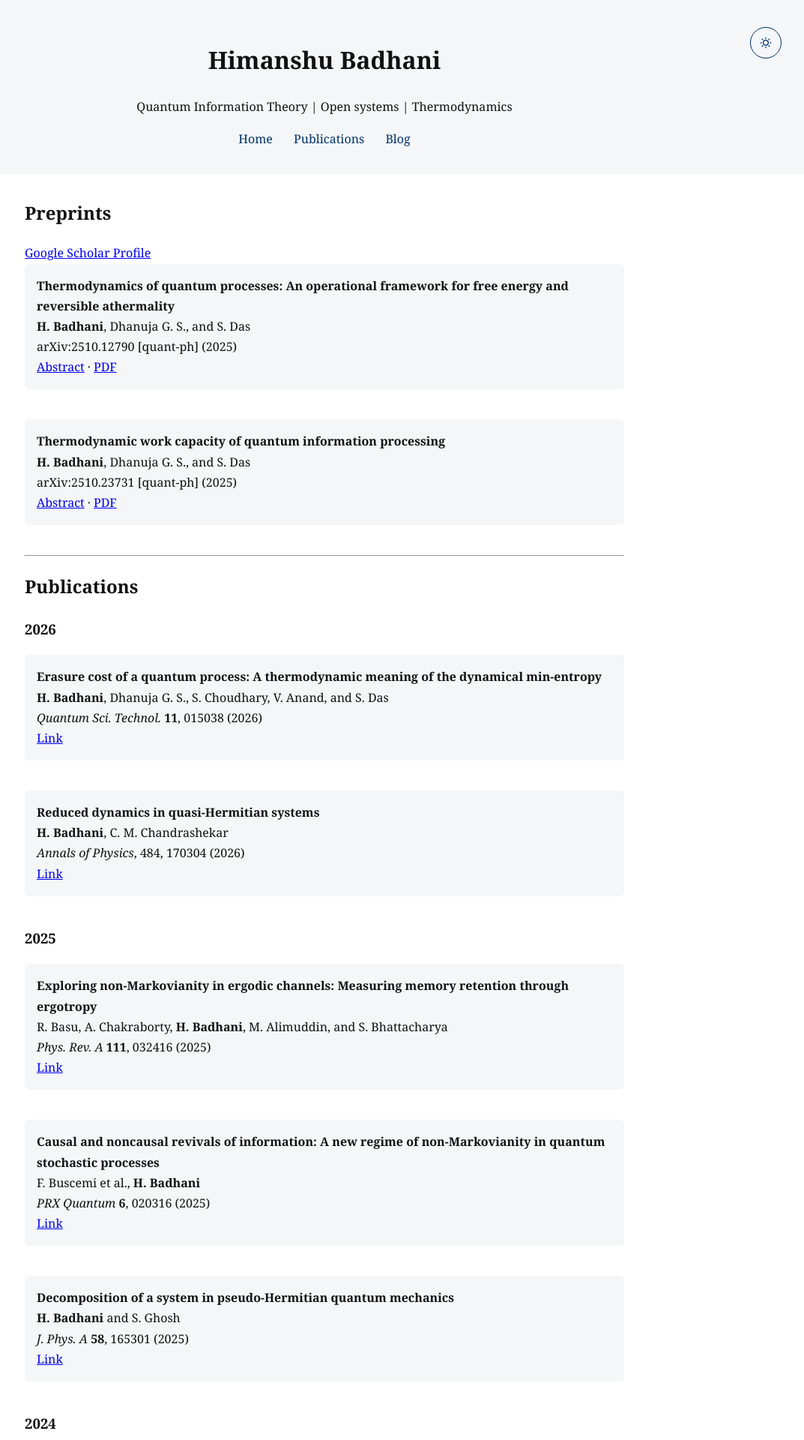
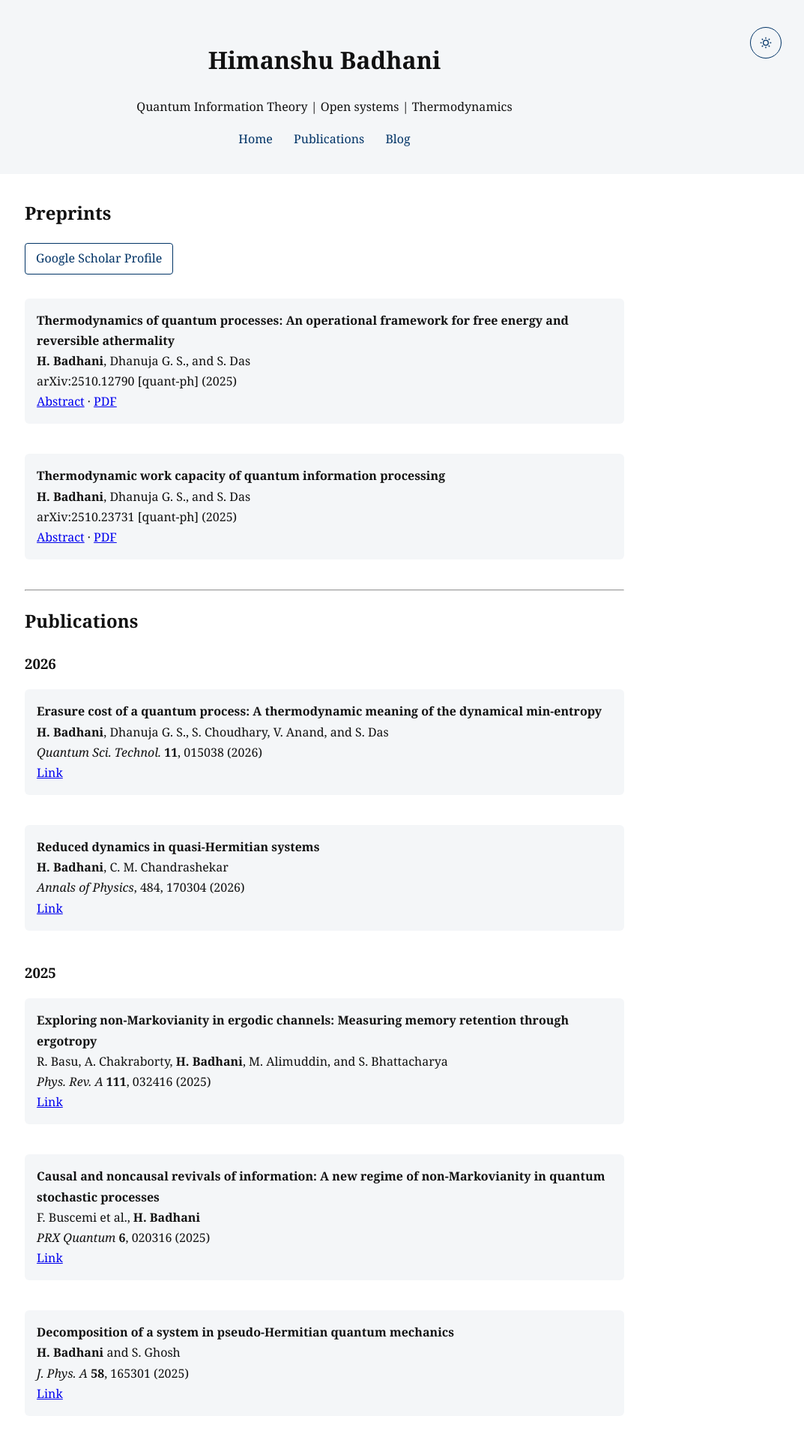
Before and after one commit to himanshubadhani/himanshubadhani.github.io, a Jekyll site: the page built from publications.md, in a window 1280 px wide. Shown: the top 1920 px of the page at 75% size, without its empty margins (207-1280 px from the left). Built offline with Jekyll 4.4.1, drawn with Linux system fonts in a browser that asks for light colours.

Commit message:
Update style.css

```diff
--- a/assets/css/style.css
+++ b/assets/css/style.css
@@ -193,3 +193,24 @@ body.dark .sun {
     margin-bottom: 2.5rem;   /* spacing between entries */
     border-radius: 6px;
 }
+
+.scholar-button-container {
+    margin: 1rem 0 2rem 0;
+}
+
+.scholar-button {
+    display: inline-block;
+    padding: 6px 14px;
+    border: 1px solid var(--accent);
+    border-radius: 4px;
+    text-decoration: none;
+    background: transparent;
+    color: var(--accent);
+    font-weight: 500;
+    transition: 0.2s ease;
+}
+
+.scholar-button:hover {
+    background: var(--accent);
+    color: white;
+}
```
